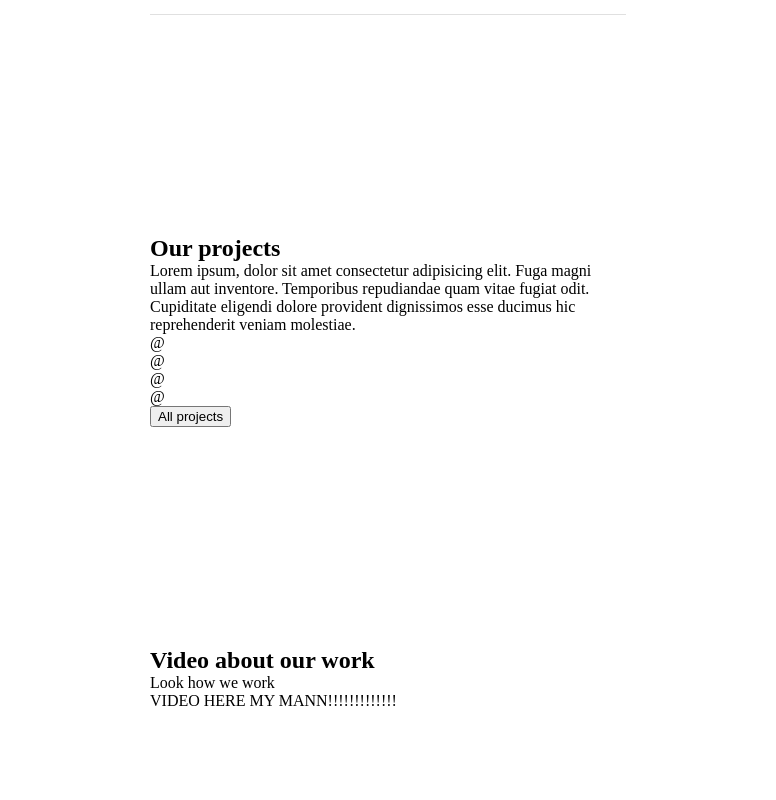
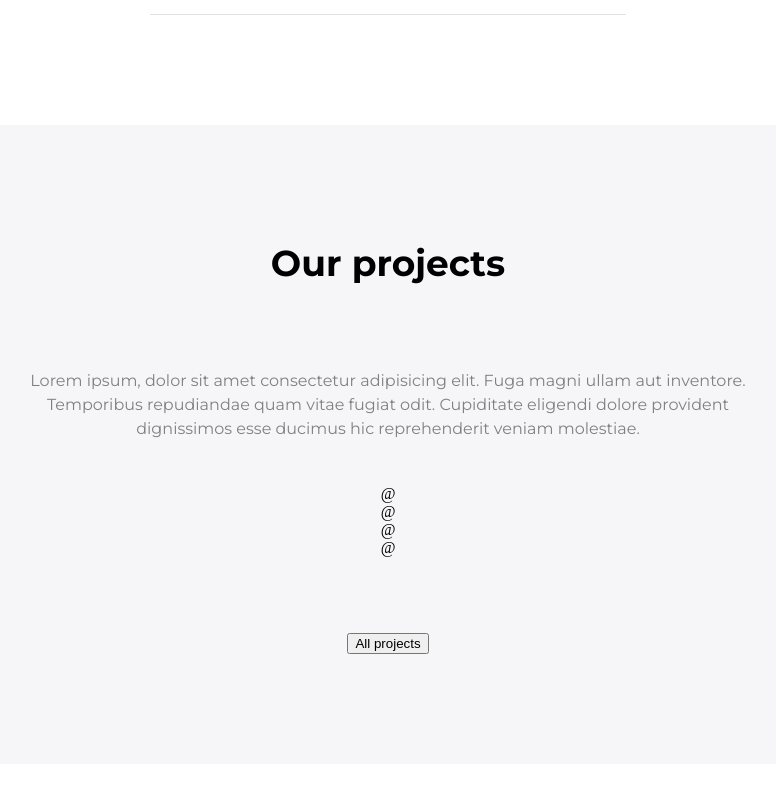
Before and after one commit to eugen-soliar/spa_html-css, a website: page index.html in a window 1280 px wide. Shown: the part 3700-4500 px from the top of the page, without its empty margins (252-1028 px from the left). Drawn offline with Linux system fonts and the light colour scheme.

Commit message:
emergency commit

```diff
--- a/css/main.css
+++ b/css/main.css
@@ -398,3 +398,33 @@ section {
   width: 100%;
   margin-top: 85px;
 }
+
+.our-projects {
+  display: flex;
+  justify-content: center;
+  align-items: center;
+  flex-direction: column;
+  gap: 76px;
+
+  background-color: #f6f6f8;
+}
+
+.our-projects-header {
+  font-family: Montserrat, sans-serif;
+  font-size: 36px;
+  font-weight: 700;
+  line-height: 1.6;
+  color: black;
+}
+
+.our-projects-texts {
+  font-family: Montserrat, sans-serif;
+  font-size: 16px;
+  font-weight: 400;
+  line-height: 1.5;
+  text-align: center;
+  color: grey;
+
+  width: 750px;
+  height: 40px;
+}
```
